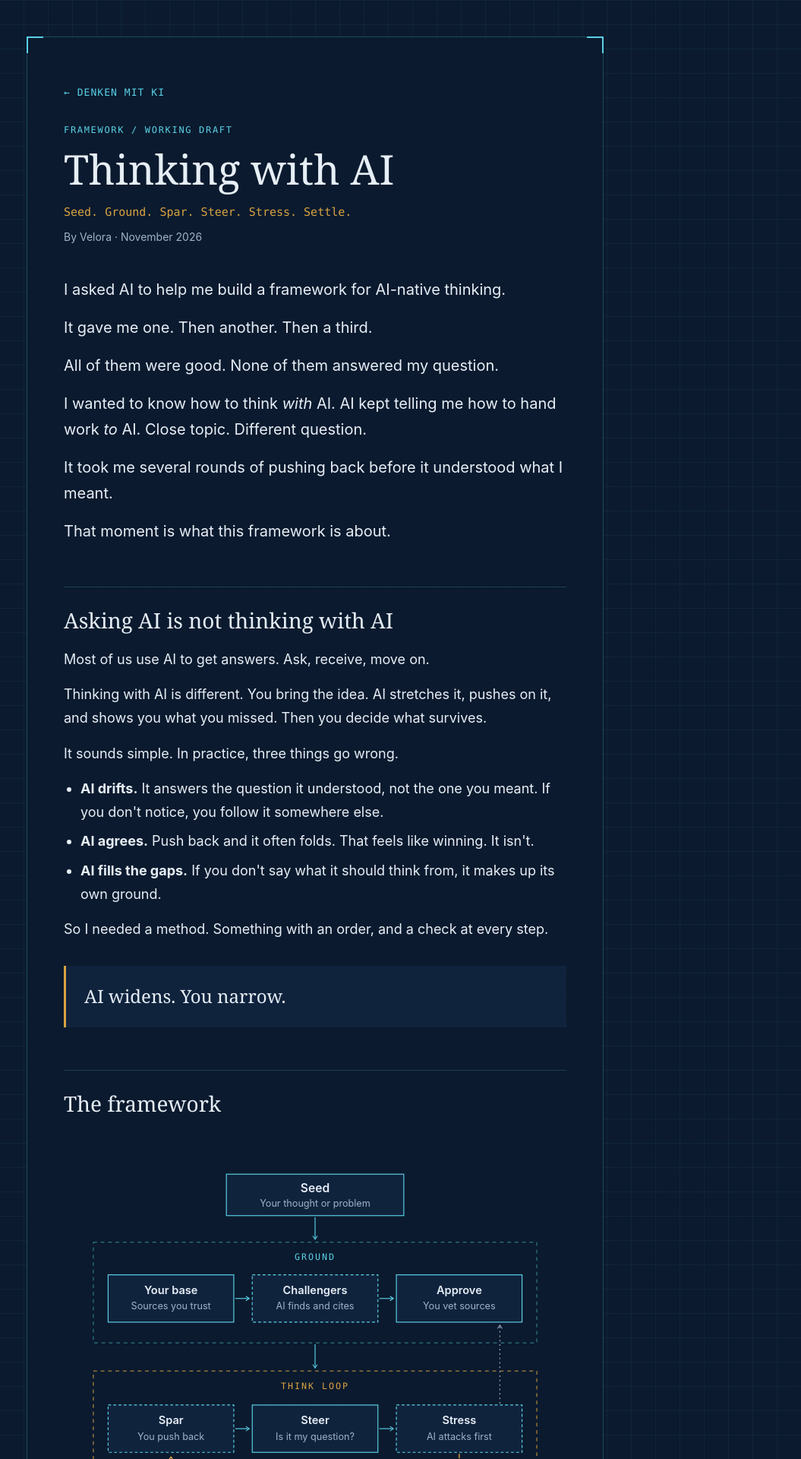
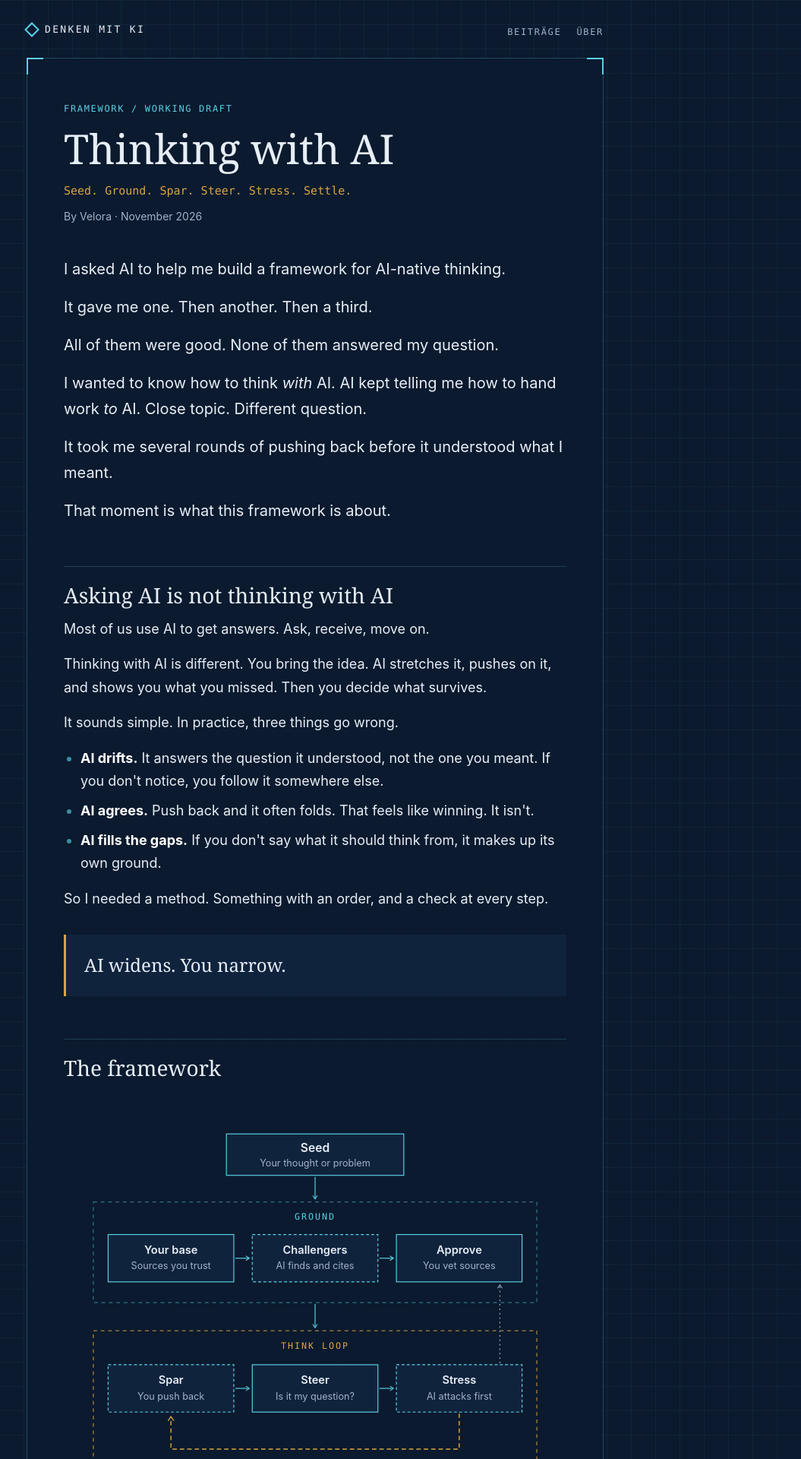
Before and after one commit to UmeshaSG/Denken-mit-KI, a Jekyll site: the page built from _posts/2026-11-20-thinking-with-ai.html, in a window 1280 px wide. Shown: the top 1920 px of the page at 76% size, without its empty margins (225-1280 px from the left). Built offline with Jekyll 4.4.1, drawn with Linux system fonts in a browser that asks for light colours; comment, search, counter and statistics services are not loaded.

Commit message:
Add navy blueprint theme for the whole blog (#5)
* Add Jekyll blog with GitHub Pages deploy

Co-Authored-By: Claude Opus 5.5 <noreply@anthropic.com>
Claude-Session: https://claude.ai/code/session_01YNN3trTbL2N1847aacKezy

* Add Thinking with AI post and comments under every post

Co-Authored-By: Claude Opus 5.5 <noreply@anthropic.com>
Claude-Session: https://claude.ai/code/session_01YNN3trTbL2N1847aacKezy

* Remove non-existent label from utterances config

Co-Authored-By: Claude Opus 5.5 <noreply@anthropic.com>
Claude-Session: https://claude.ai/code/session_01YNN3trTbL2N1847aacKezy

* Add navy blueprint theme for the whole blog

Co-Authored-By: Claude Opus 5.5 <noreply@anthropic.com>
Claude-Session: https://claude.ai/code/session_01YNN3trTbL2N1847aacKezy

---------

Co-authored-by: Claude <noreply@anthropic.com>

```diff
--- a/_config.yml
+++ b/_config.yml
@@ -1,7 +1,7 @@
 title: Denken mit KI
 description: Gedanken über das Denken mit künstlicher Intelligenz.
+lang: de
 theme: minima
-lang: de
 permalink: /:year/:month/:day/:title/
 plugins:
   - jekyll-feed
--- a/_includes/comments.html
+++ b/_includes/comments.html
@@ -3,7 +3,7 @@
   <script src="https://utteranc.es/client.js"
           repo="UmeshaSG/Denken-mit-KI"
           issue-term="pathname"
-          theme="{{ include.theme | default: 'github-light' }}"
+          theme="{{ include.theme | default: 'github-dark' }}"
           crossorigin="anonymous"
           async>
   </script>
--- /dev/null
+++ b/_layouts/default.html
@@ -0,0 +1,28 @@
+<!DOCTYPE html>
+<html lang="{{ page.lang | default: site.lang | default: 'de' }}">
+<head>
+<meta charset="UTF-8">
+<meta name="viewport" content="width=device-width, initial-scale=1.0">
+<meta name="theme-color" content="#0b1a2e">
+{% seo %}
+<link rel="stylesheet" href="{{ '/assets/css/blueprint.css' | relative_url }}">
+<link rel="alternate" type="application/rss+xml" title="{{ site.title }}" href="{{ '/feed.xml' | relative_url }}">
+</head>
+<body>
+<header class="site-header">
+  <a class="site-title" href="{{ '/' | relative_url }}">{{ site.title }}</a>
+  <nav class="site-nav">
+    <a href="{{ '/' | relative_url }}"{% if page.url == '/' %} class="active"{% endif %}>Beiträge</a>
+    <a href="{{ '/about/' | relative_url }}"{% if page.url == '/about/' %} class="active"{% endif %}>Über</a>
+  </nav>
+</header>
+<main class="sheet">
+  <span class="reg tl"></span><span class="reg tr"></span><span class="reg bl"></span><span class="reg br"></span>
+{{ content }}
+</main>
+<footer class="site-footer">
+  <span>&copy; {{ 'now' | date: '%Y' }} Velora</span>
+  <a href="{{ '/feed.xml' | relative_url }}">RSS</a>
+</footer>
+</body>
+</html>
--- a/_layouts/framework.html
+++ b/_layouts/framework.html
@@ -1,151 +1,5 @@
 ---
+layout: default
 ---
-<!DOCTYPE html>
-<html lang="{{ page.lang | default: 'en' }}">
-<head>
-<meta charset="UTF-8">
-<meta name="viewport" content="width=device-width, initial-scale=1.0">
-{% seo %}
-<link rel="alternate" type="application/rss+xml" title="{{ site.title }}" href="{{ '/feed.xml' | relative_url }}">
-<style>
-  :root {
-    --navy: #0b1a2e;
-    --navy-2: #10233d;
-    --navy-3: #16304f;
-    --cyan: #5ad1e6;
-    --cyan-dim: #3a8fa0;
-    --gold: #d9a441;
-    --ink: #e6eef6;
-    --ink-dim: #9fb3c8;
-    --grid: rgba(90, 209, 230, 0.06);
-    --serif: Georgia, "Iowan Old Style", "Times New Roman", serif;
-    --sans: -apple-system, BlinkMacSystemFont, "Segoe UI", Roboto, "Helvetica Neue", Arial, sans-serif;
-    --mono: ui-monospace, SFMono-Regular, Menlo, Consolas, monospace;
-  }
-  * { box-sizing: border-box; }
-  html { scroll-behavior: smooth; }
-  body {
-    margin: 0;
-    background-color: var(--navy);
-    background-image:
-      linear-gradient(var(--grid) 1px, transparent 1px),
-      linear-gradient(90deg, var(--grid) 1px, transparent 1px);
-    background-size: 32px 32px;
-    color: var(--ink);
-    font-family: var(--sans);
-    font-size: 18px;
-    line-height: 1.7;
-  }
-  .sheet {
-    position: relative;
-    max-width: 760px;
-    margin: 48px auto;
-    padding: 56px 48px 64px;
-    background: rgba(11, 26, 46, 0.85);
-    border: 1px solid rgba(90, 209, 230, 0.25);
-  }
-  .reg { position: absolute; width: 22px; height: 22px; border-color: var(--cyan); border-style: solid; }
-  .reg.tl { top: -1px; left: -1px; border-width: 2px 0 0 2px; }
-  .reg.tr { top: -1px; right: -1px; border-width: 2px 2px 0 0; }
-  .reg.bl { bottom: -1px; left: -1px; border-width: 0 0 2px 2px; }
-  .reg.br { bottom: -1px; right: -1px; border-width: 0 2px 2px 0; }
-  .label {
-    font-family: var(--mono);
-    font-size: 12px;
-    letter-spacing: 0.14em;
-    text-transform: uppercase;
-    color: var(--cyan);
-  }
-  h1 {
-    font-family: var(--serif);
-    font-weight: 400;
-    font-size: clamp(38px, 6vw, 54px);
-    line-height: 1.1;
-    margin: 12px 0 14px;
-  }
-  .tagline {
-    font-family: var(--mono);
-    font-size: 15px;
-    color: var(--gold);
-    margin: 0 0 8px;
-  }
-  .meta { color: var(--ink-dim); font-size: 14px; margin: 0 0 40px; }
-  h2 {
-    font-family: var(--serif);
-    font-weight: 400;
-    font-size: 28px;
-    margin: 56px 0 12px;
-    padding-top: 20px;
-    border-top: 1px solid rgba(90, 209, 230, 0.2);
-  }
-  h3 {
-    font-family: var(--sans);
-    font-size: 19px;
-    font-weight: 600;
-    margin: 32px 0 6px;
-    color: var(--ink);
-  }
-  h3 .num { font-family: var(--mono); color: var(--cyan); font-weight: 400; margin-right: 8px; }
-  p { margin: 0 0 16px; }
-  .lede p { font-size: 20px; }
-  .principle {
-    margin: 32px 0;
-    padding: 20px 24px;
-    border-left: 3px solid var(--gold);
-    background: var(--navy-2);
-    font-family: var(--serif);
-    font-size: 24px;
-  }
-  ul { padding-left: 22px; margin: 0 0 16px; }
-  li { margin-bottom: 8px; }
-  .check {
-    display: block;
-    margin: 12px 0 0;
-    padding: 10px 14px;
-    background: var(--navy-2);
-    border: 1px dashed var(--cyan-dim);
-    font-size: 16px;
-    color: var(--ink);
-  }
-  .check::before { content: "Done right when: "; font-family: var(--mono); font-size: 12px; letter-spacing: 0.08em; text-transform: uppercase; color: var(--cyan); }
-  .loop {
-    margin: 28px 0;
-    padding: 4px 24px 20px;
-    border: 1px dashed var(--gold);
-  }
-  .loop .label { color: var(--gold); display: block; margin-top: 16px; }
-  figure { margin: 40px 0; }
-  figure svg { width: 100%; height: auto; display: block; }
-  figcaption { font-size: 14px; color: var(--ink-dim); margin-top: 10px; font-family: var(--mono); }
-  .signs li::marker { color: var(--gold); }
-  a { color: var(--cyan); text-underline-offset: 3px; }
-  .refs { font-size: 15px; color: var(--ink-dim); }
-  .refs li { margin-bottom: 6px; }
-  footer {
-    margin-top: 56px;
-    padding-top: 20px;
-    border-top: 1px solid rgba(90, 209, 230, 0.2);
-    font-size: 14px;
-    color: var(--ink-dim);
-  }
-  @media (max-width: 640px) {
-    body { font-size: 17px; }
-    .sheet { margin: 0; padding: 40px 22px 48px; border-left: none; border-right: none; }
-    .lede p { font-size: 18px; }
-    .principle { font-size: 21px; }
-  }
-  .back { font-family: var(--mono); font-size: 13px; letter-spacing: 0.08em; text-transform: uppercase; display: inline-block; margin-bottom: 28px; text-decoration: none; }
-  .comments { margin-top: 56px; padding-top: 20px; border-top: 1px solid rgba(90, 209, 230, 0.2); }
-  .comments-title { border-top: none; margin-top: 0; padding-top: 0; }
-  .utterances { max-width: 100%; }
-</style>
-</head>
-<body>
-<main class="sheet">
-  <span class="reg tl"></span><span class="reg tr"></span><span class="reg bl"></span><span class="reg br"></span>
-  <a class="back" href="{{ '/' | relative_url }}">&larr; {{ site.title }}</a>
 {{ content }}
-{% include comments.html theme="github-dark" %}
-</main>
-</body>
-</html>
+{% include comments.html %}
--- /dev/null
+++ b/assets/css/blueprint.css
@@ -0,0 +1,241 @@
+:root {
+  --navy: #0b1a2e;
+  --navy-2: #10233d;
+  --navy-3: #16304f;
+  --cyan: #5ad1e6;
+  --cyan-dim: #3a8fa0;
+  --gold: #d9a441;
+  --ink: #e6eef6;
+  --ink-dim: #9fb3c8;
+  --rule: rgba(90, 209, 230, 0.2);
+  --grid: rgba(90, 209, 230, 0.06);
+  --serif: Georgia, "Iowan Old Style", "Times New Roman", serif;
+  --sans: -apple-system, BlinkMacSystemFont, "Segoe UI", Roboto, "Helvetica Neue", Arial, sans-serif;
+  --mono: ui-monospace, SFMono-Regular, Menlo, Consolas, monospace;
+}
+* { box-sizing: border-box; }
+html { scroll-behavior: smooth; -webkit-text-size-adjust: 100%; }
+body {
+  margin: 0;
+  background-color: var(--navy);
+  background-image:
+    linear-gradient(var(--grid) 1px, transparent 1px),
+    linear-gradient(90deg, var(--grid) 1px, transparent 1px);
+  background-size: 32px 32px;
+  color: var(--ink);
+  font-family: var(--sans);
+  font-size: 18px;
+  line-height: 1.7;
+  overflow-x: clip;
+}
+a { color: var(--cyan); text-underline-offset: 3px; }
+a:hover { color: var(--ink); }
+img { max-width: 100%; height: auto; }
+
+/* Site header */
+.site-header {
+  max-width: 760px;
+  margin: 0 auto;
+  padding: 28px 0 0;
+  display: flex;
+  align-items: baseline;
+  justify-content: space-between;
+  gap: 16px;
+  flex-wrap: wrap;
+}
+.site-title {
+  font-family: var(--mono);
+  font-size: 13px;
+  letter-spacing: 0.18em;
+  text-transform: uppercase;
+  color: var(--ink);
+  text-decoration: none;
+  display: inline-flex;
+  align-items: center;
+  gap: 10px;
+}
+.site-title::before {
+  content: "";
+  width: 10px; height: 10px;
+  border: 2px solid var(--cyan);
+  transform: rotate(45deg);
+}
+.site-nav { display: flex; gap: 20px; }
+.site-nav a {
+  font-family: var(--mono);
+  font-size: 12px;
+  letter-spacing: 0.14em;
+  text-transform: uppercase;
+  color: var(--ink-dim);
+  text-decoration: none;
+}
+.site-nav a:hover, .site-nav a.active { color: var(--cyan); }
+
+/* Sheet */
+.sheet {
+  position: relative;
+  max-width: 760px;
+  margin: 24px auto 48px;
+  padding: 56px 48px 64px;
+  background: rgba(11, 26, 46, 0.85);
+  border: 1px solid rgba(90, 209, 230, 0.25);
+}
+.reg { position: absolute; width: 22px; height: 22px; border-color: var(--cyan); border-style: solid; }
+.reg.tl { top: -1px; left: -1px; border-width: 2px 0 0 2px; }
+.reg.tr { top: -1px; right: -1px; border-width: 2px 2px 0 0; }
+.reg.bl { bottom: -1px; left: -1px; border-width: 0 0 2px 2px; }
+.reg.br { bottom: -1px; right: -1px; border-width: 0 2px 2px 0; }
+
+.label {
+  font-family: var(--mono);
+  font-size: 12px;
+  letter-spacing: 0.14em;
+  text-transform: uppercase;
+  color: var(--cyan);
+}
+h1 {
+  font-family: var(--serif);
+  font-weight: 400;
+  font-size: clamp(36px, 6vw, 54px);
+  line-height: 1.1;
+  margin: 12px 0 14px;
+}
+.tagline { font-family: var(--mono); font-size: 15px; color: var(--gold); margin: 0 0 8px; }
+.meta { color: var(--ink-dim); font-size: 14px; margin: 0 0 40px; }
+h2 {
+  font-family: var(--serif);
+  font-weight: 400;
+  font-size: 28px;
+  line-height: 1.25;
+  margin: 56px 0 12px;
+  padding-top: 20px;
+  border-top: 1px solid var(--rule);
+}
+h3 { font-family: var(--sans); font-size: 19px; font-weight: 600; margin: 32px 0 6px; color: var(--ink); }
+h3 .num { font-family: var(--mono); color: var(--cyan); font-weight: 400; margin-right: 8px; }
+h4 { font-family: var(--mono); font-size: 14px; letter-spacing: 0.08em; text-transform: uppercase; color: var(--cyan); margin: 28px 0 8px; font-weight: 400; }
+p { margin: 0 0 16px; }
+.lede p { font-size: 20px; }
+ul, ol { padding-left: 22px; margin: 0 0 16px; }
+li { margin-bottom: 8px; }
+li::marker { color: var(--cyan-dim); }
+hr { border: none; border-top: 1px solid var(--rule); margin: 40px 0; }
+strong { color: #fff; }
+
+/* Markdown extras */
+blockquote, .principle {
+  margin: 32px 0;
+  padding: 20px 24px;
+  border-left: 3px solid var(--gold);
+  background: var(--navy-2);
+  font-family: var(--serif);
+  font-size: 22px;
+}
+blockquote p:last-child { margin-bottom: 0; }
+.principle { font-size: 24px; }
+code {
+  font-family: var(--mono);
+  font-size: 0.85em;
+  background: var(--navy-3);
+  padding: 2px 6px;
+  border: 1px solid var(--rule);
+}
+pre {
+  background: var(--navy-2);
+  border: 1px dashed var(--cyan-dim);
+  padding: 16px;
+  overflow-x: auto;
+  font-size: 15px;
+  line-height: 1.5;
+}
+pre code { background: none; border: none; padding: 0; }
+.highlight { background: none; }
+table { width: 100%; border-collapse: collapse; margin: 0 0 24px; font-size: 16px; display: block; overflow-x: auto; }
+th, td { border: 1px solid var(--rule); padding: 8px 12px; text-align: left; }
+th { font-family: var(--mono); font-size: 12px; letter-spacing: 0.1em; text-transform: uppercase; color: var(--cyan); background: var(--navy-2); font-weight: 400; }
+
+/* Framework components */
+.check {
+  display: block;
+  margin: 12px 0 0;
+  padding: 10px 14px;
+  background: var(--navy-2);
+  border: 1px dashed var(--cyan-dim);
+  font-size: 16px;
+  color: var(--ink);
+}
+.check::before { content: "Done right when: "; font-family: var(--mono); font-size: 12px; letter-spacing: 0.08em; text-transform: uppercase; color: var(--cyan); }
+.loop { margin: 28px 0; padding: 4px 24px 20px; border: 1px dashed var(--gold); }
+.loop .label { color: var(--gold); display: block; margin-top: 16px; }
+figure { margin: 40px 0; }
+figure svg { width: 100%; height: auto; display: block; }
+figcaption { font-size: 14px; color: var(--ink-dim); margin-top: 10px; font-family: var(--mono); }
+.signs li::marker { color: var(--gold); }
+.refs { font-size: 15px; color: var(--ink-dim); }
+.refs li { margin-bottom: 6px; }
+.sheet footer { margin-top: 56px; padding-top: 20px; border-top: 1px solid var(--rule); font-size: 14px; color: var(--ink-dim); }
+
+/* Home: post index */
+.intro p { color: var(--ink-dim); }
+.post-list { list-style: none; padding: 0; margin: 40px 0 0; counter-reset: post; }
+.post-list li {
+  counter-increment: post;
+  margin: 0;
+  padding: 24px 0;
+  border-top: 1px solid var(--rule);
+  display: grid;
+  grid-template-columns: 56px 1fr;
+  gap: 4px 16px;
+}
+.post-list li:last-child { border-bottom: 1px solid var(--rule); }
+.post-list li::before {
+  content: counter(post, decimal-leading-zero);
+  font-family: var(--mono);
+  color: var(--cyan);
+  font-size: 14px;
+  padding-top: 6px;
+  grid-row: span 3;
+}
+.post-list .post-date { font-family: var(--mono); font-size: 12px; letter-spacing: 0.12em; text-transform: uppercase; color: var(--gold); }
+.post-list h2 { border: none; margin: 0; padding: 0; font-size: 28px; }
+.post-list h2 a { color: var(--ink); text-decoration: none; }
+.post-list h2 a:hover { color: var(--cyan); }
+.post-list p { margin: 4px 0 0; color: var(--ink-dim); font-size: 16px; }
+.empty { color: var(--ink-dim); font-style: italic; }
+
+/* Comments */
+.comments { margin-top: 56px; padding-top: 20px; border-top: 1px solid var(--rule); }
+.comments-title { border-top: none; margin-top: 0; padding-top: 0; }
+.utterances { max-width: 100%; }
+
+/* Site footer */
+.site-footer {
+  max-width: 760px;
+  margin: 0 auto;
+  padding: 0 0 40px;
+  display: flex;
+  justify-content: space-between;
+  gap: 16px;
+  flex-wrap: wrap;
+  font-family: var(--mono);
+  font-size: 12px;
+  letter-spacing: 0.1em;
+  text-transform: uppercase;
+  color: var(--ink-dim);
+}
+.site-footer a { color: var(--ink-dim); text-decoration: none; }
+.site-footer a:hover { color: var(--cyan); }
+
+@media (max-width: 820px) {
+  .site-header, .site-footer { padding-left: 22px; padding-right: 22px; }
+}
+@media (max-width: 640px) {
+  body { font-size: 17px; }
+  .site-header { padding-top: 20px; }
+  .sheet { margin: 16px 0 32px; padding: 40px 22px 48px; border-left: none; border-right: none; }
+  .lede p { font-size: 18px; }
+  .principle, blockquote { font-size: 20px; }
+  .post-list li { grid-template-columns: 1fr; }
+  .post-list li::before { grid-row: auto; padding-top: 0; }
+  .post-list h2 { font-size: 24px; }
+}
```
Also changed, not shown: POST_TEMPLATE.md (+5 -0 lines), _layouts/home.html (added, +23 -0 lines), _layouts/page.html (added, +8 -0 lines), _layouts/post.html (+7 -21 lines).
